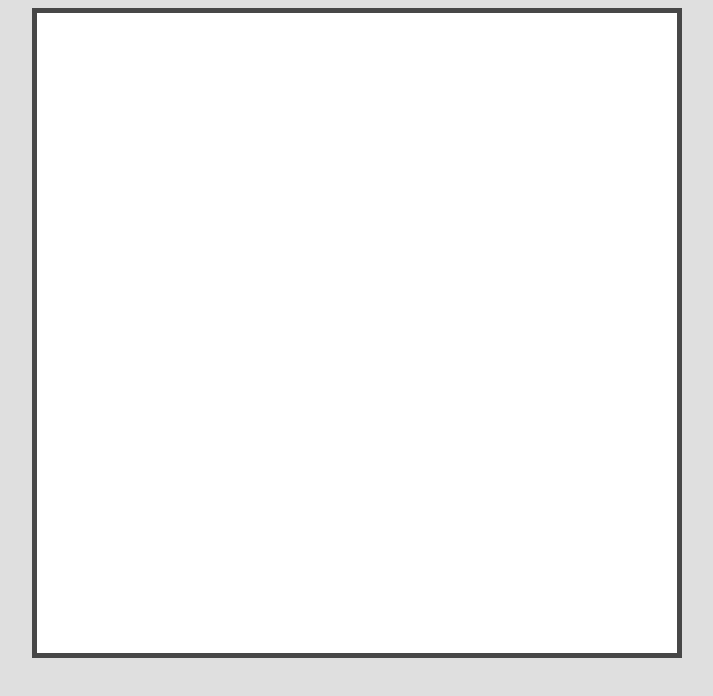
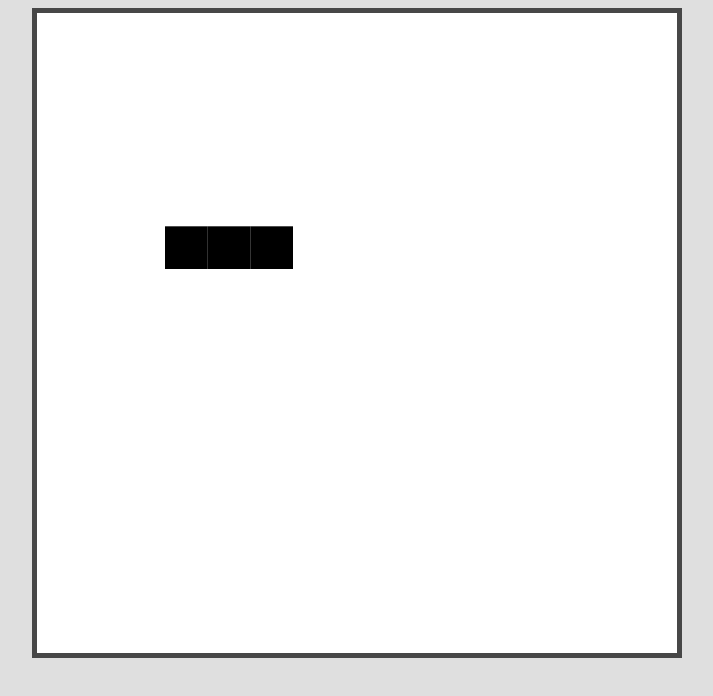
Before and after one commit to I-Agreed/html-snake, a plain HTML site: page index.html in a window 1280 px wide. Shown: the whole page, without its empty margins (283-996 px from the left). Drawn offline with Linux system fonts and the light colour scheme.

Commit message:
finished tail movement code

```diff
--- a/index.html
+++ b/index.html
@@ -5,7 +5,8 @@
     <title>Snake</title>
   </head>
   <body>
-    <canvas class="display" id="display">
+    <canvas class="display" id="display" width="1000" height="1000">
     </canvas>
+    <script src="scripts/snake.js"></script>
   </body>
 </html>
--- a/scripts/snake.js
+++ b/scripts/snake.js
@@ -1,3 +1,7 @@
+const gridSize = 15;
+const snakeColour = "#ff0000"
+const foodColour = "#00ff00"
+var ctx = display.getContext("2d");
 class snake {
     constructor(x, y) {
         this.x = x;
@@ -9,11 +13,29 @@ class snake {
         ];
     }
 
-    draw() {
-
+    draw(food) {
+        var squareSize = display.width / gridSize;
+        var i;
+        var x;
+        var y;
+        ctx.clearRect(0, 0, display.width, display.height);
+        ctx.fillRect(this.x * squareSize, this.y * squareSize, squareSize, squareSize);
+        for (i = 0; i < this.tailPos.length; i++) {
+            x = this.tailPos[i][0];
+            y = this.tailPos[i][1];
+            x = this.tailPos[i][0];
+            ctx.fillRect(x * squareSize, y * squareSize, squareSize, squareSize);
+        }
     }
 
-    move() {
+    move(x, y) {
+        this.tailPos.splice(0, 0, [this.x, this.y]);
+        this.x += x;
+        this.y += y;
+        this.tailPos.pop();
 
     }
 }
+
+var player = new snake(5, 5);
+player.draw(1);
```
